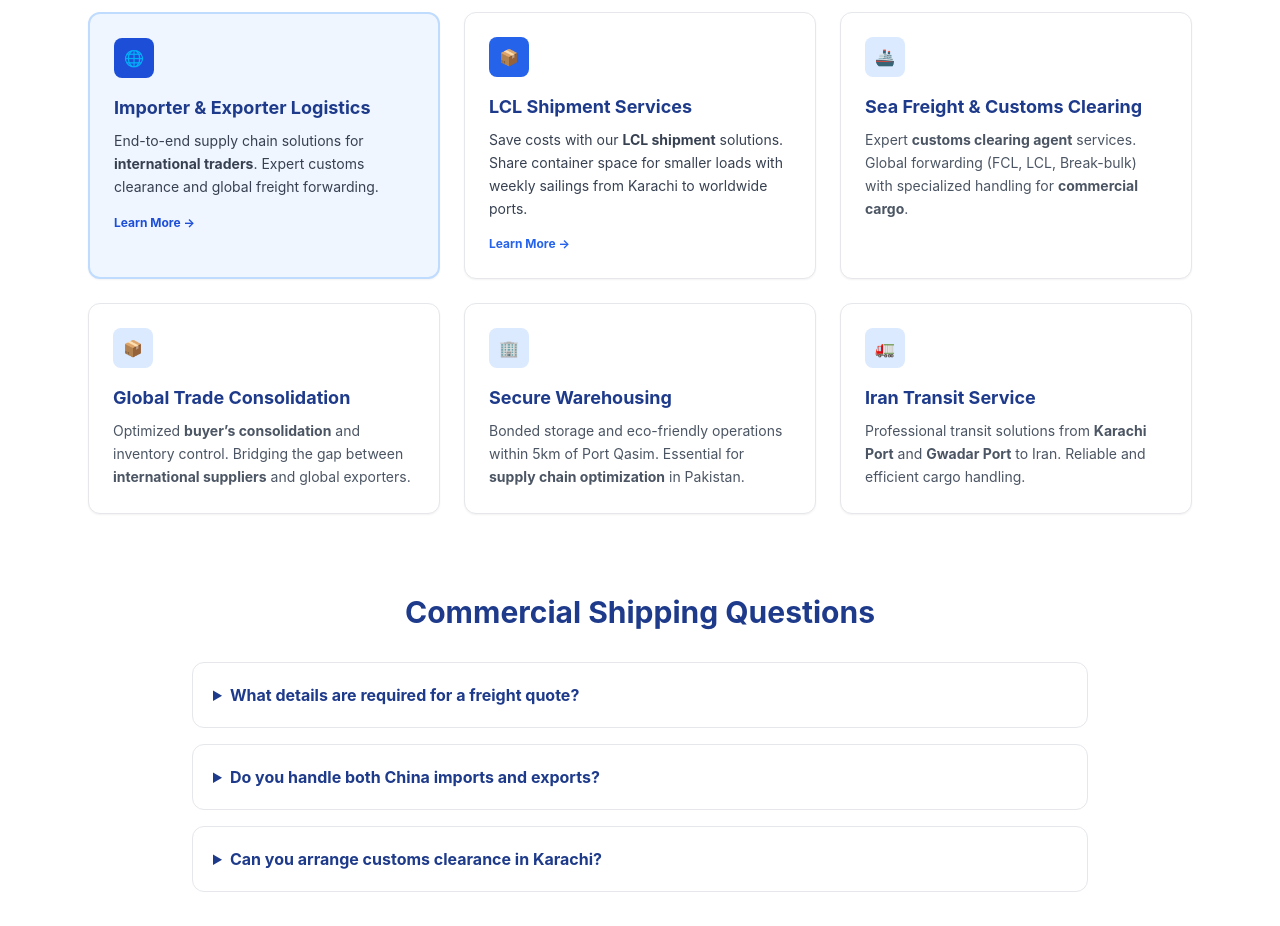
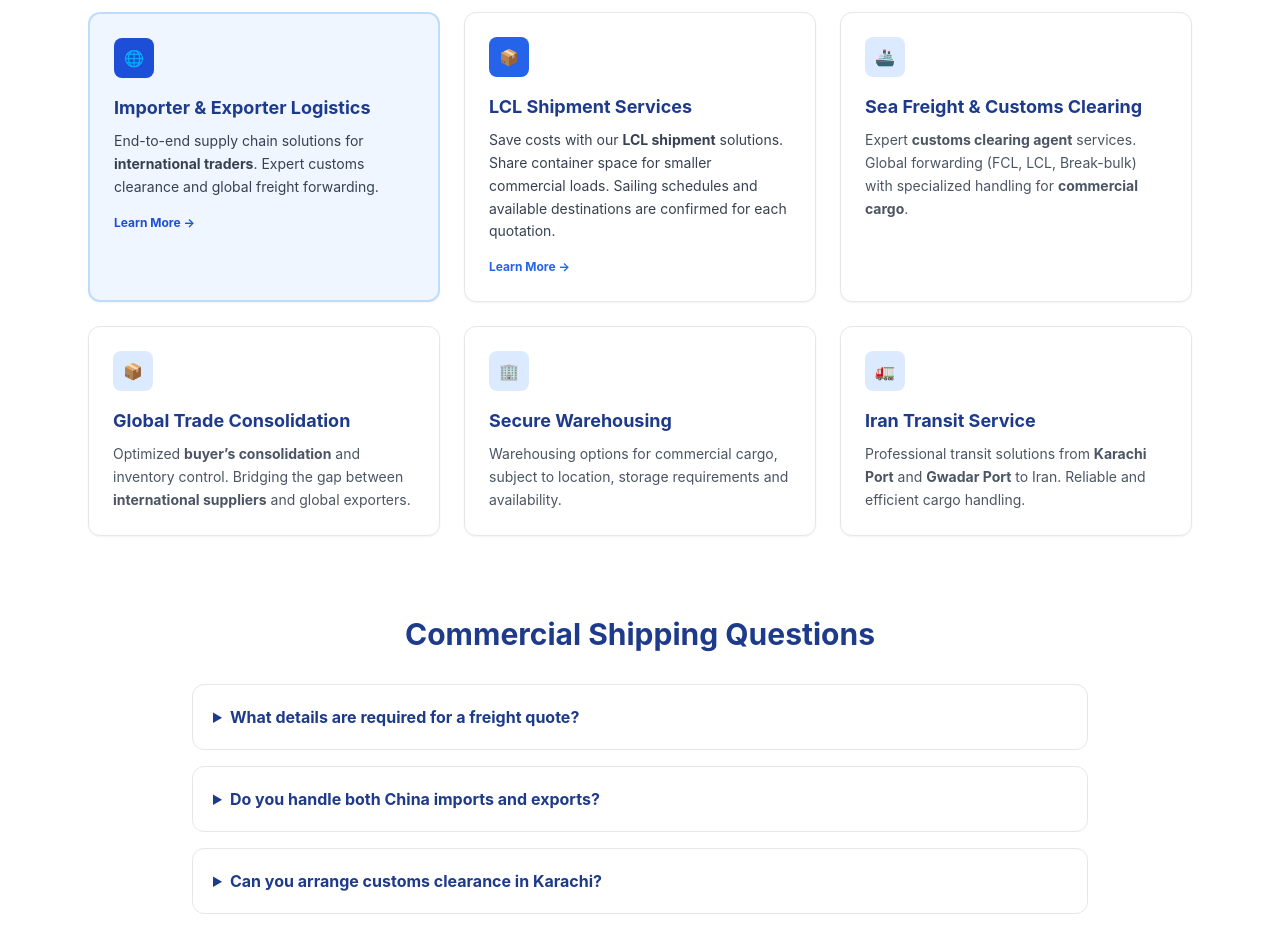
Before and after one commit to ubaidking1/JJ, a Next.js app: page / in a window 1280 px wide. Shown: the part 3580-4506 px from the top of the page. Built offline with nearby package versions, Linux system fonts and the light colour scheme.

Commit message:
Remove unverified sailing frequency and warehouse claims

```diff
--- a/app/page.tsx
+++ b/app/page.tsx
@@ -208,7 +208,7 @@ export default function Home() {
           <Link href="/lcl-shipping/" className="p-6 bg-white border rounded-xl shadow-sm hover:shadow-md transition-shadow group">
             <div className="w-10 h-10 bg-blue-600 rounded-lg flex items-center justify-center text-white mb-4 font-bold group-hover:scale-110 transition-transform" aria-hidden="true">📦</div>
             <h3 className="font-bold text-blue-900 text-lg">LCL Shipment Services</h3>
-            <p className="text-sm text-gray-700 mt-2 leading-relaxed">Save costs with our <strong>LCL shipment</strong> solutions. Share container space for smaller loads with weekly sailings from Karachi to worldwide ports.</p>
+            <p className="text-sm text-gray-700 mt-2 leading-relaxed">Save costs with our <strong>LCL shipment</strong> solutions. Share container space for smaller commercial loads. Sailing schedules and available destinations are confirmed for each quotation.</p>
             <span className="text-blue-600 text-xs font-bold mt-4 inline-block group-hover:translate-x-1 transition-transform">Learn More →</span>
           </Link>
           <div className="p-6 bg-white border rounded-xl shadow-sm hover:shadow-md transition-shadow">
@@ -224,7 +224,7 @@ export default function Home() {
           <div className="p-6 bg-white border rounded-xl shadow-sm hover:shadow-md transition-shadow">
             <div className="w-10 h-10 bg-blue-100 rounded-lg flex items-center justify-center text-blue-700 mb-4 font-bold" aria-hidden="true">🏢</div>
             <h3 className="font-bold text-blue-900 text-lg">Secure Warehousing</h3>
-            <p className="text-sm text-gray-600 mt-2 leading-relaxed">Bonded storage and eco-friendly operations within 5km of Port Qasim. Essential for <strong>supply chain optimization</strong> in Pakistan.</p>
+            <p className="text-sm text-gray-600 mt-2 leading-relaxed">Warehousing options for commercial cargo, subject to location, storage requirements and availability.</p>
           </div>
           <div className="p-6 bg-white border rounded-xl shadow-sm hover:shadow-md transition-shadow">
             <div className="w-10 h-10 bg-blue-100 rounded-lg flex items-center justify-center text-blue-700 mb-4 font-bold" aria-hidden="true">🚛</div>
```
